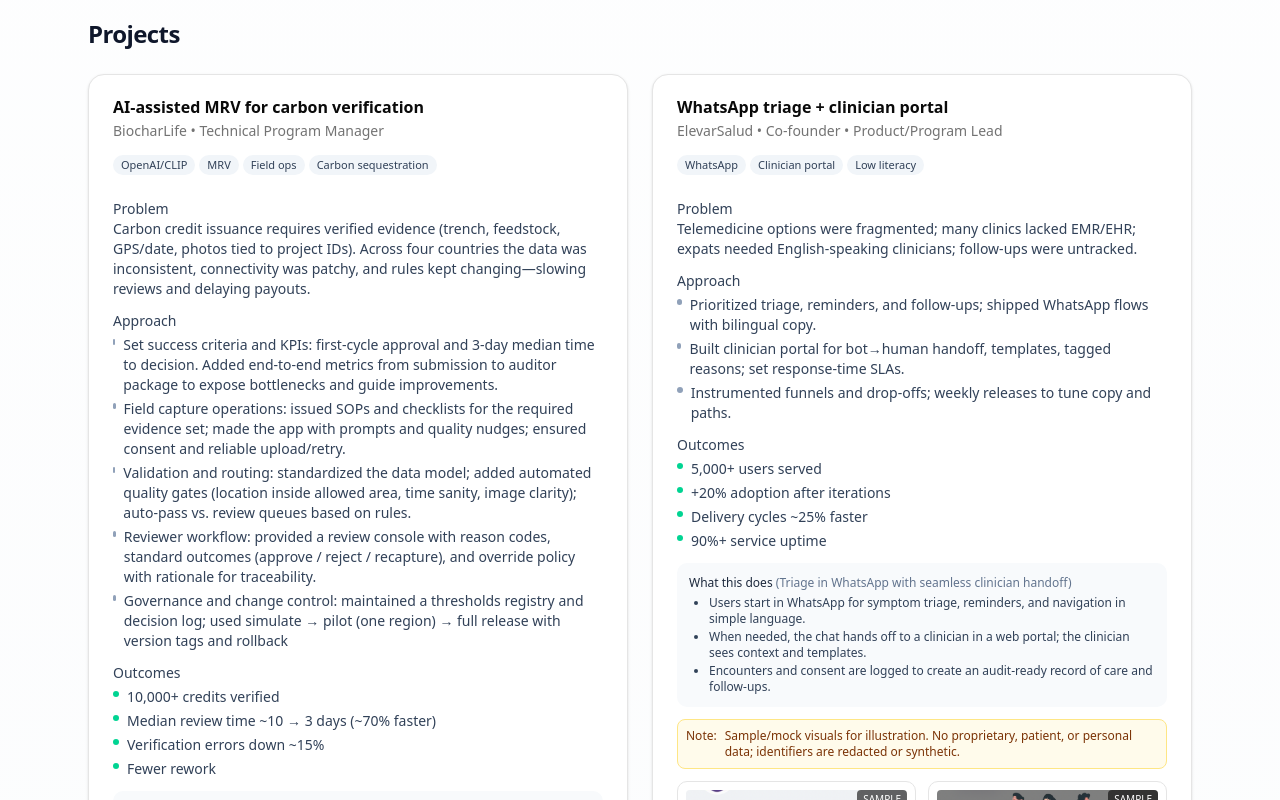
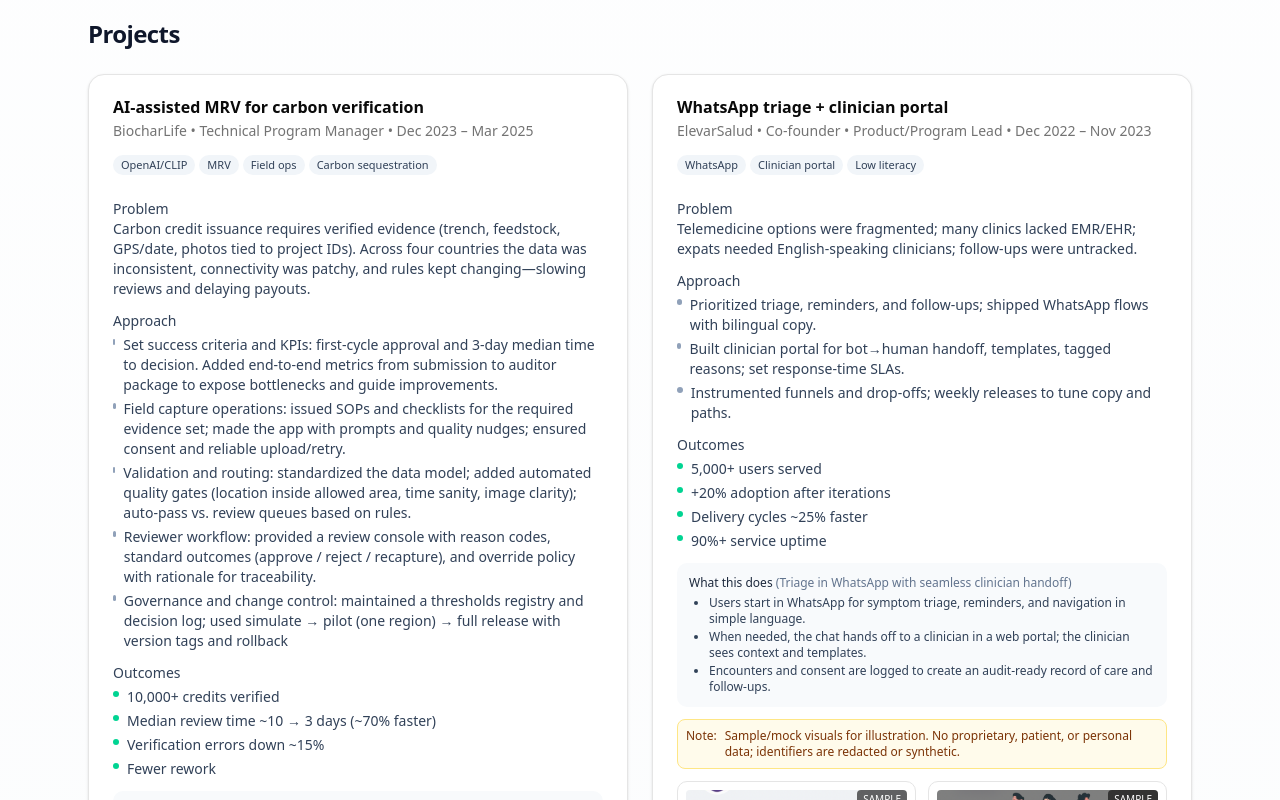
Before and after one commit to mona-work/mona-portfolio, a Next.js app: page / in a window 1280 px wide. Shown: the part 1280-2080 px from the top of the page. Built offline with nearby package versions, Linux system fonts and the light colour scheme.

Commit message:
Remove ad simulator prototype and refs

```diff
--- a/app/page.tsx
+++ b/app/page.tsx
@@ -508,7 +508,7 @@
         <CardHeader>
           <CardTitle>{p.title}</CardTitle>
           <div className="text-sm text-muted-foreground">
-            {p.org} • {p.role}
+            {p.org} • {p.role} • {p.timeframe}
           </div>
           <div className="mt-2 flex flex-wrap gap-1">
             {p.tags.map((t) => (
```
